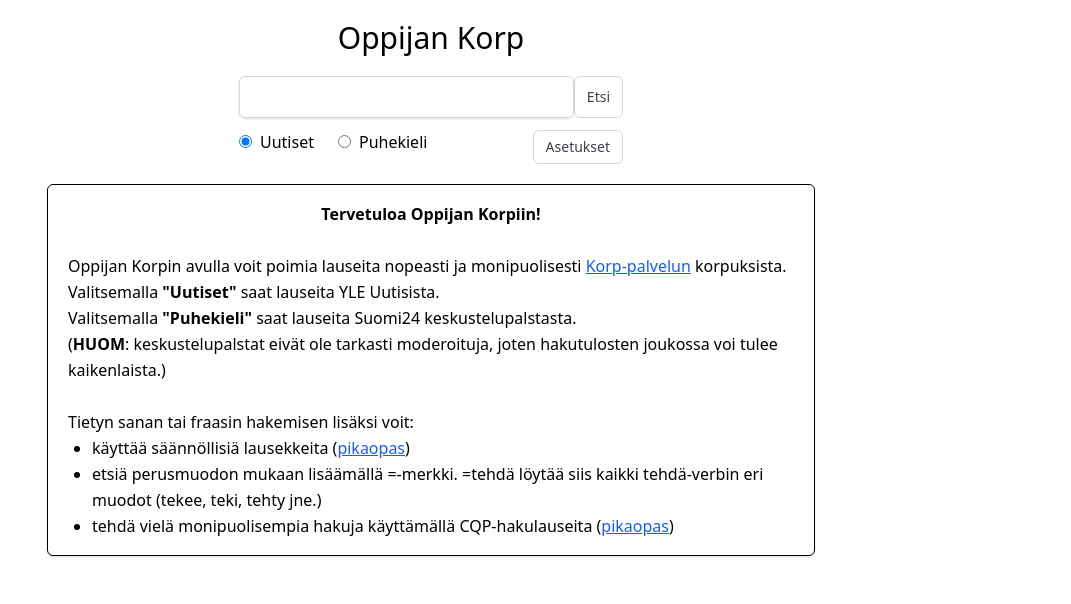
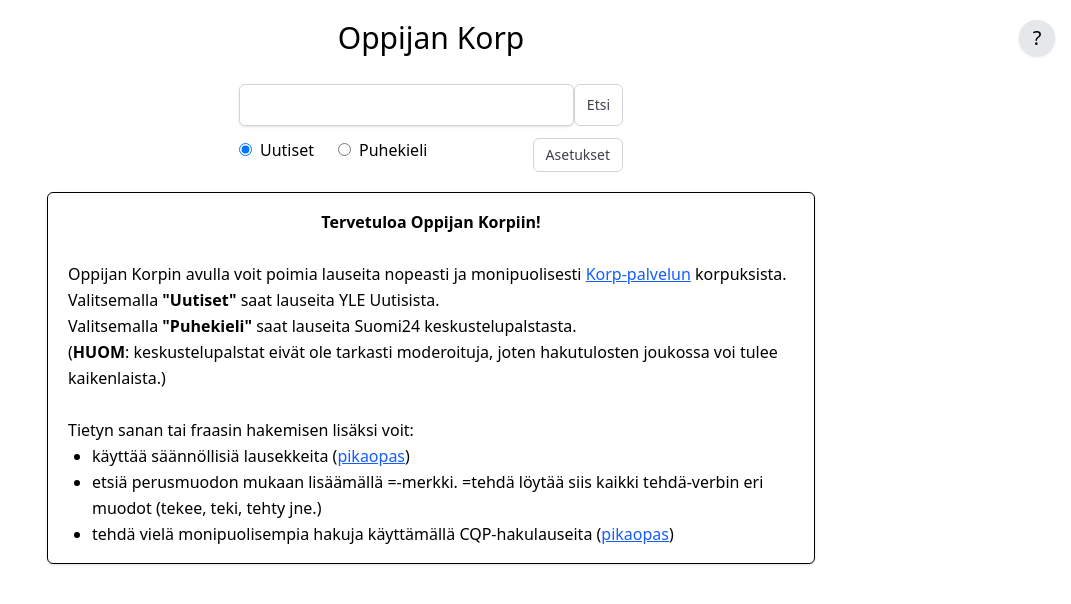
Before and after one commit to danradice/oppijan-korp, a React (Vite) app: page / in a window 1280 px wide. Shown: the top 604 px of the page, without its empty margins (209-1280 px from the left). Built offline with nearby package versions, Linux system fonts and the light colour scheme.

Commit message:
Started building ohjeet popup

```diff
--- a/src/App.tsx
+++ b/src/App.tsx
@@ -6,6 +6,7 @@
 import InstructionBox from './components/InstructionBox'
 import type { KorpResponse, KorpToken, KwicSummary, ApiParams, KorpKwic, Settings } from './types'
 import StatsBox from './components/StatsBox'
+import SettingsModal from './components/SettingsModal'
 
 // HELPER FUNCTIONS (in order of use)
 
@@ -49,6 +50,7 @@
     maxSents: 20,
     sentsPerPage: 5,
   })
+  const [isSettingsOpen, setIsSettingsOpen] = useState(false)
 
   //Main API function. Retrieves requested search string from Korp API and stores result in 'sents'
   async function fetchData(search: string, corp: string): Promise<void> {
@@ -85,11 +87,11 @@
         // ...{num} shorthand for multiple words between
         const wordsBetween = word.match(/^\.\.\.(\d+)$/)
         // ={word} shorthand for lemma search
-        const lemmaSearch = word.match(/^=(\p{L}+)/u)
+        const lemmaSearch = word.match(/^-(\p{L}+)/u)
         // -{pos} shorthand for part of speech search
-        const posSearch = word.match(/^-(\p{L}+)/u)
+        const posSearch = word.match(/^!(\p{L}+)/u)
         // #{case} shorthand for case search
-        const caseSearch = word.match(/^#(\p{L}+)/u)
+        const caseSearch = word.match(/^'(\p{L}+)/u)
 
         if (wordsBetween) {
           return `[]{0,${wordsBetween[1]}}`
@@ -153,7 +155,26 @@
 
   return (
     <div className='App flex flex-col '>
-      <h1 className='text-3xl mt-5 mx-auto'>Oppijan Korp</h1>
+      <div className="relative flex items-center justify-center mt-5 mb-2">
+        <h1 className='text-3xl mx-auto'>Oppijan Korp</h1>
+        <button
+          type="button"
+          className="absolute right-4 top-1/2 -translate-y-1/2 bg-gray-200 hover:bg-gray-300 text-xl rounded-full w-9 h-9 flex items-center justify-center shadow"
+          aria-label="Asetukset"
+          onClick={() => setIsSettingsOpen(true)}
+        >
+          ?
+        </button>
+      </div>
+      <SettingsModal
+        isOpen={isSettingsOpen}
+        initialSettings={settings}
+        onSave={(newSettings) => {
+          setSettings(newSettings);
+          setIsSettingsOpen(false);
+        }}
+        onClose={() => setIsSettingsOpen(false)}
+      />
       <Form
         fetchData={fetchData}
         page={page}
--- a/src/types.ts
+++ b/src/types.ts
@@ -18,14 +18,18 @@
 }
 
 export interface FormProps {
-  fetchData: (search: string, corp: string) => Promise<void>
-  setPage: React.Dispatch<React.SetStateAction<number>>
-  page: number
-  sents: KwicSummary[]
-  isLoading: boolean
-  setIsLoading: React.Dispatch<React.SetStateAction<boolean>>
-  settings: Settings
-  setSettings: React.Dispatch<React.SetStateAction<Settings>>
+  fetchData: (search: string, corp: string) => Promise<void>;
+  setPage: React.Dispatch<React.SetStateAction<number>>;
+  page: number;
+  sents: KwicSummary[];
+  isLoading: boolean;
+  setIsLoading: React.Dispatch<React.SetStateAction<boolean>>;
+  settings: Settings;
+  setSettings: React.Dispatch<React.SetStateAction<Settings>>;
+  corpus: string;
+  setCorpus: React.Dispatch<React.SetStateAction<string>>;
+  yleCorpus: string;
+  s24Corpus: string;
 }
 
 export interface KwicSummary {
```
